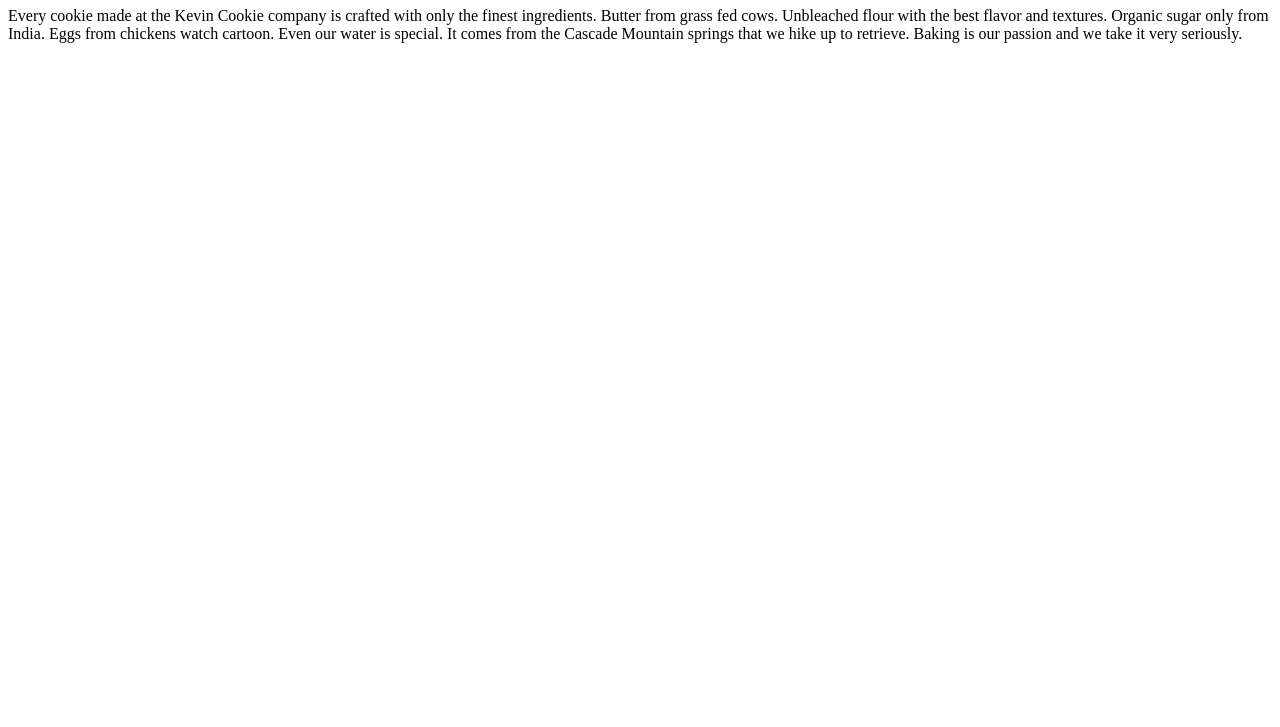
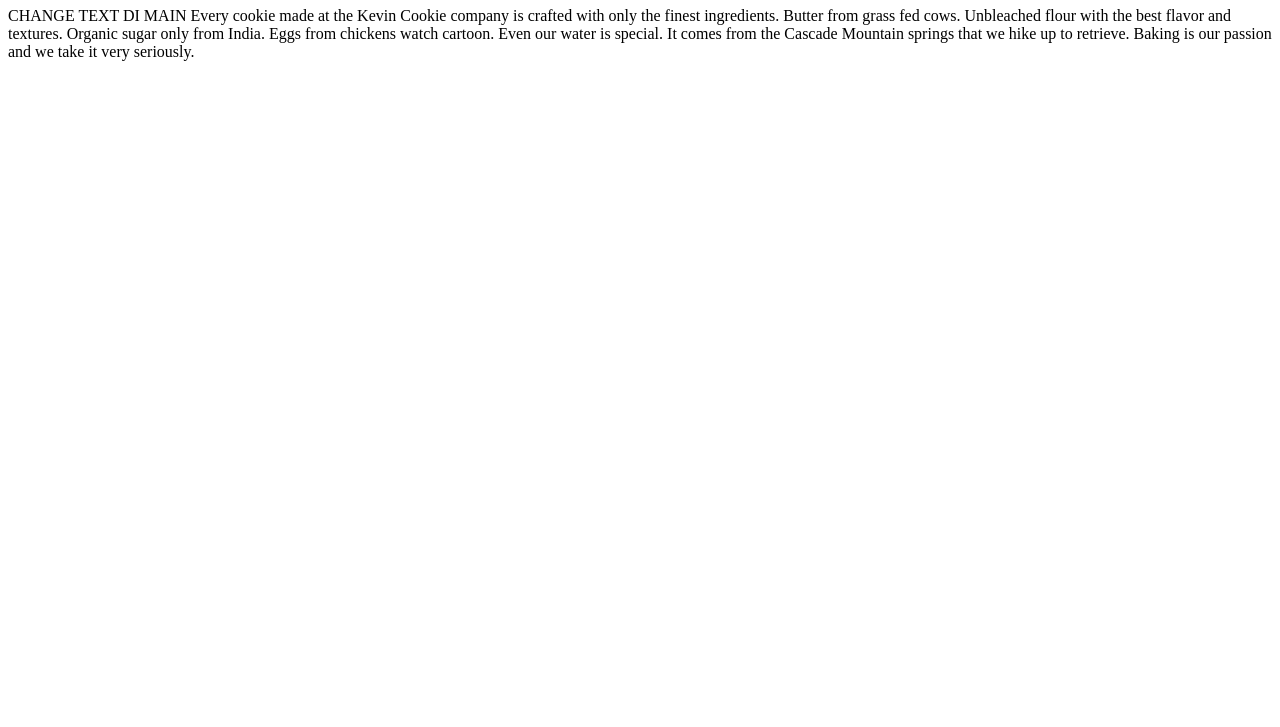
Before and after one commit to billie-sandbox/learnGIT, a plain HTML site: page index.htm in a window 1280 px wide. Shown: the part 73-800 px from the top of the page. Drawn offline with Linux system fonts and the light colour scheme.

Commit message:
update index text main

```diff
--- a/index.htm
+++ b/index.htm
@@ -3,7 +3,7 @@
 <body>
 
 <h1>Deliciousness in every bite!</h1>
-<p>Every cookie made at the Kevin Cookie company is crafted with only the finest ingredients. Butter from grass fed cows. Unbleached flour with the best flavor and textures. Organic sugar only from India. Eggs from chickens watch cartoon. Even our water is special. It comes from the Cascade Mountain springs that we hike up to retrieve. Baking is our passion and we take it very seriously.</p>
+<p>CHANGE TEXT DI MAIN Every cookie made at the Kevin Cookie company is crafted with only the finest ingredients. Butter from grass fed cows. Unbleached flour with the best flavor and textures. Organic sugar only from India. Eggs from chickens watch cartoon. Even our water is special. It comes from the Cascade Mountain springs that we hike up to retrieve. Baking is our passion and we take it very seriously.</p>
 
 </body>
 </html>
```
